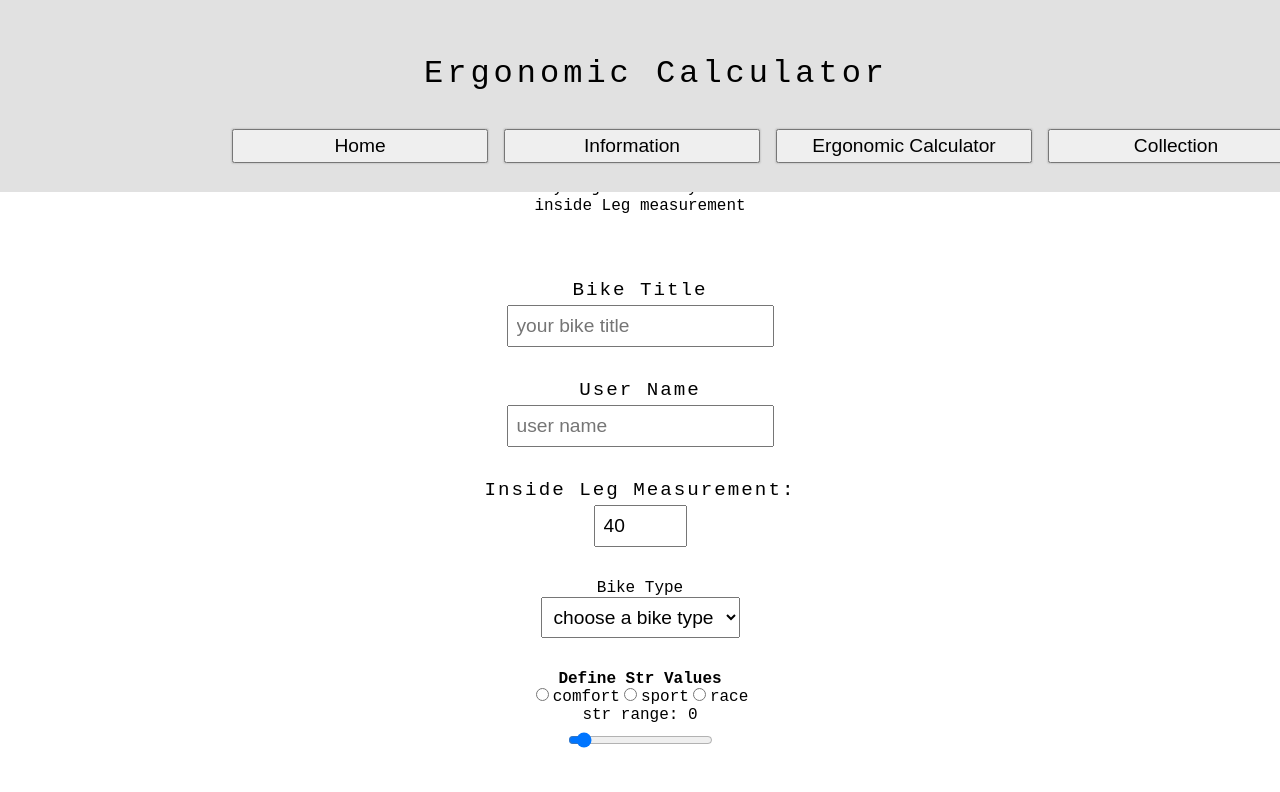
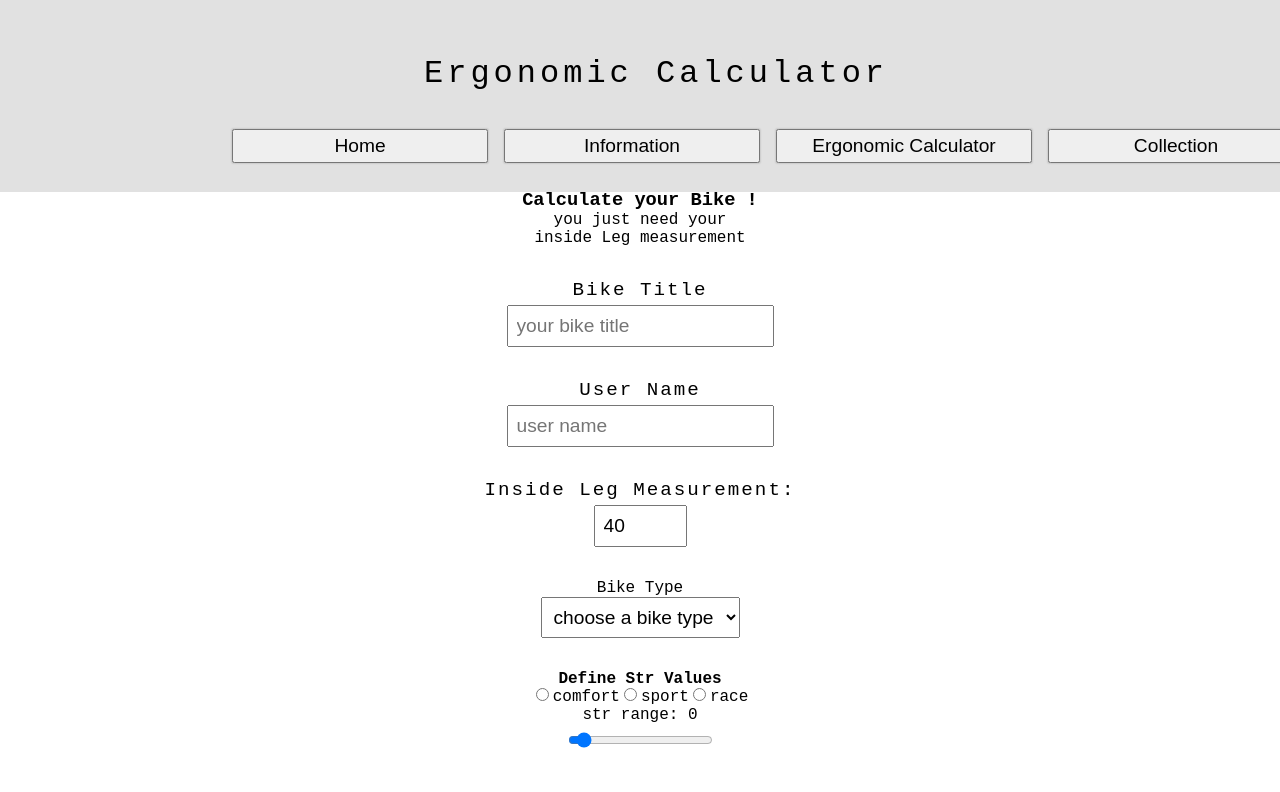
Before and after one commit to thisKonrad/bike_geometry, a Next.js app: page /calculator_ergo in a window 1280 px wide. Shown: the top 792 px of the page. Built offline with nearby package versions, Linux system fonts and the light colour scheme.

Commit message:
to ergo calculator css

```diff
--- a/pages/calculator_ergo/index.jsx
+++ b/pages/calculator_ergo/index.jsx
@@ -224,7 +224,7 @@ export default function Calculator() {
     currentPageTitle={'Ergonomic Calculator'}>
     </Header>
     <main className={styles.main}>
-      <section className={CalcStyle.frame_size_wrap}>
+      <section className={CalcStyle.calculator_wrap}>
       <section >
       <h1>Calculate your Bike !</h1>
       <article>
--- a/styles/CalcStyle.module.css
+++ b/styles/CalcStyle.module.css
@@ -1,13 +1,13 @@
 /* :::: Calculator Module css :::: */
-.frame_size_wrap{
+.calculator_wrap{
     z-index:0;
     margin-top: 14%;
     position: absolute;
-    display: flex;
+   /*  display: flex;
     flex-direction: column;
     justify-content: center;
     gap: 2rem;
-    width: 24rem;
+    width: 24rem; */
 }
 .form_component{
     margin: 2rem;
```
